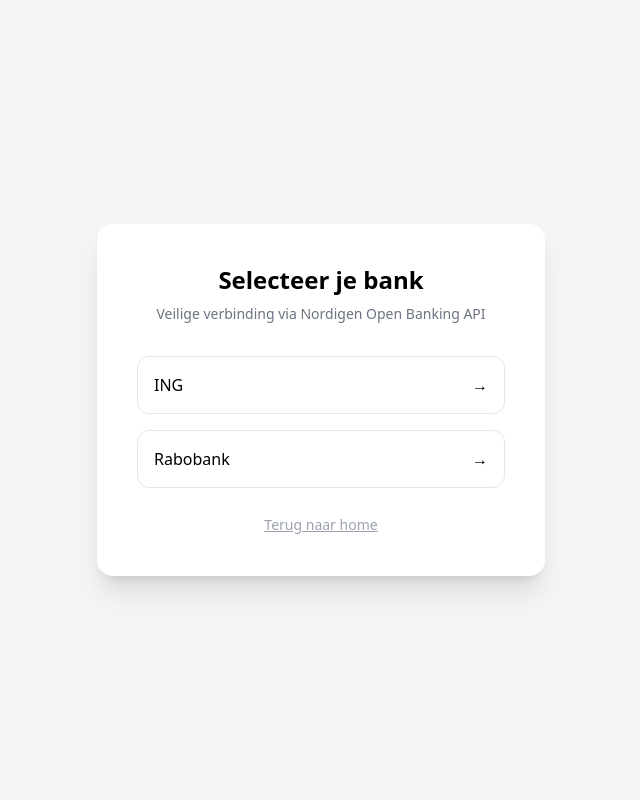
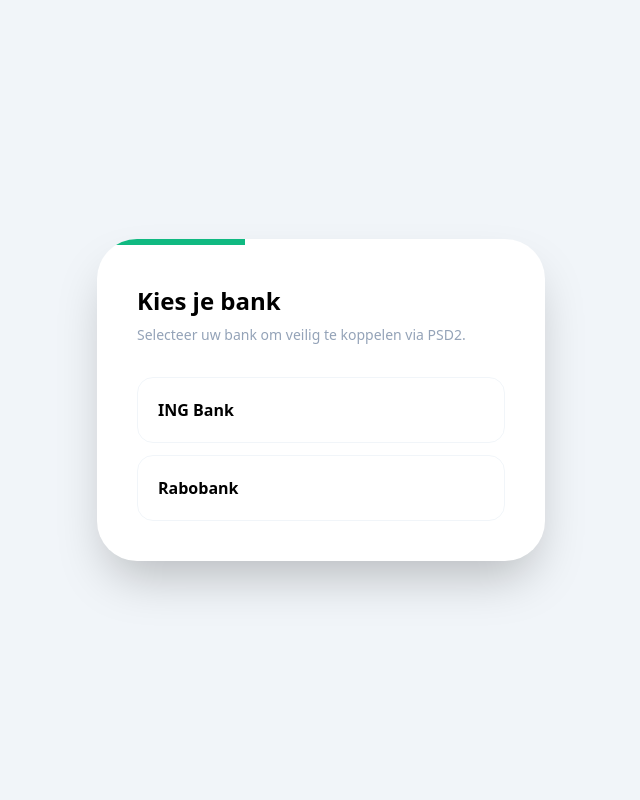
Before and after one commit to sakab413/mijn-stripe-app, a Flask app: page /connect-bank in a window 1280 px wide. Shown: the whole page, without its empty margins (319-959 px from the left). Run offline with Flask 3, Linux system fonts and the light colour scheme; some libraries are stand-ins or nearby versions.

Commit message:
Update bank_choice.html

```diff
--- a/templates/bank_choice.html
+++ b/templates/bank_choice.html
@@ -2,24 +2,42 @@
 <html lang="nl">
 <head>
     <meta charset="UTF-8">
-    <title>Kies je bank | EasyCashBack</title>
+    <title>Koppel je Bank | EasyCashBack</title>
     <script src="https://cdn.tailwindcss.com"></script>
+    <style>.step { display: none; } .step.active { display: block; }</style>
 </head>
-<body class="bg-gray-100 flex items-center justify-center min-h-screen">
-    <div class="bg-white p-10 rounded-2xl shadow-xl max-w-md w-full text-center">
-        <h2 class="text-2xl font-bold mb-2">Selecteer je bank</h2>
-        <p class="text-gray-500 mb-8 text-sm">Veilige verbinding via Nordigen Open Banking API</p>
-
-        <div class="space-y-4">
-            <a href="/bank-login-sim" class="block w-full border p-4 rounded-xl flex items-center justify-between hover:bg-gray-50 transition font-medium">
-                ING <span>→</span>
-            </a>
-            <a href="/bank-login-sim" class="block w-full border p-4 rounded-xl flex items-center justify-between hover:bg-gray-50 transition font-medium">
-                Rabobank <span>→</span>
-            </a>
+<body class="bg-slate-100 min-h-screen flex items-center justify-center p-4">
+    <div class="bg-white max-w-md w-full rounded-[2.5rem] shadow-2xl overflow-hidden">
+        <div id="progress" class="h-1.5 bg-emerald-500 transition-all duration-700" style="width: 33%"></div>
+        <div class="p-10">
+            <div id="step1" class="step active">
+                <h2 class="text-2xl font-bold mb-2">Kies je bank</h2>
+                <p class="text-slate-400 mb-8 text-sm">Selecteer uw bank om veilig te koppelen via PSD2.</p>
+                <div class="space-y-3">
+                    <button onclick="next(2)" class="w-full text-left p-5 border border-slate-100 rounded-2xl hover:bg-slate-50 font-bold transition">ING Bank</button>
+                    <button onclick="next(2)" class="w-full text-left p-5 border border-slate-100 rounded-2xl hover:bg-slate-50 font-bold transition">Rabobank</button>
+                </div>
+            </div>
+            <div id="step2" class="step">
+                <h2 class="text-2xl font-bold mb-6">Inloggen</h2>
+                <input type="text" placeholder="Rekeningnummer" class="w-full p-4 bg-slate-50 rounded-xl mb-4 outline-none">
+                <input type="password" placeholder="Code" class="w-full p-4 bg-slate-50 rounded-xl mb-6 outline-none">
+                <button onclick="next(3)" class="w-full bg-emerald-600 text-white py-4 rounded-xl font-bold shadow-lg shadow-emerald-200">Bevestig Koppeling</button>
+            </div>
+            <div id="step3" class="step text-center">
+                <div class="text-5xl mb-4 animate-bounce text-emerald-500">✓</div>
+                <h2 class="text-2xl font-bold mb-2">Gelukt!</h2>
+                <p class="text-slate-400">U wordt nu veilig doorgestuurd...</p>
+            </div>
         </div>
-        <br>
-        <a href="/" class="text-sm text-gray-400 underline">Terug naar home</a>
     </div>
+    <script>
+        function next(s) {
+            document.querySelectorAll('.step').forEach(el => el.classList.remove('active'));
+            document.getElementById('step'+s).classList.add('active');
+            document.getElementById('progress').style.width = (s*33)+'%';
+            if(s===3) setTimeout(() => window.location.href='/dashboard', 2000);
+        }
+    </script>
 </body>
 </html>
```
